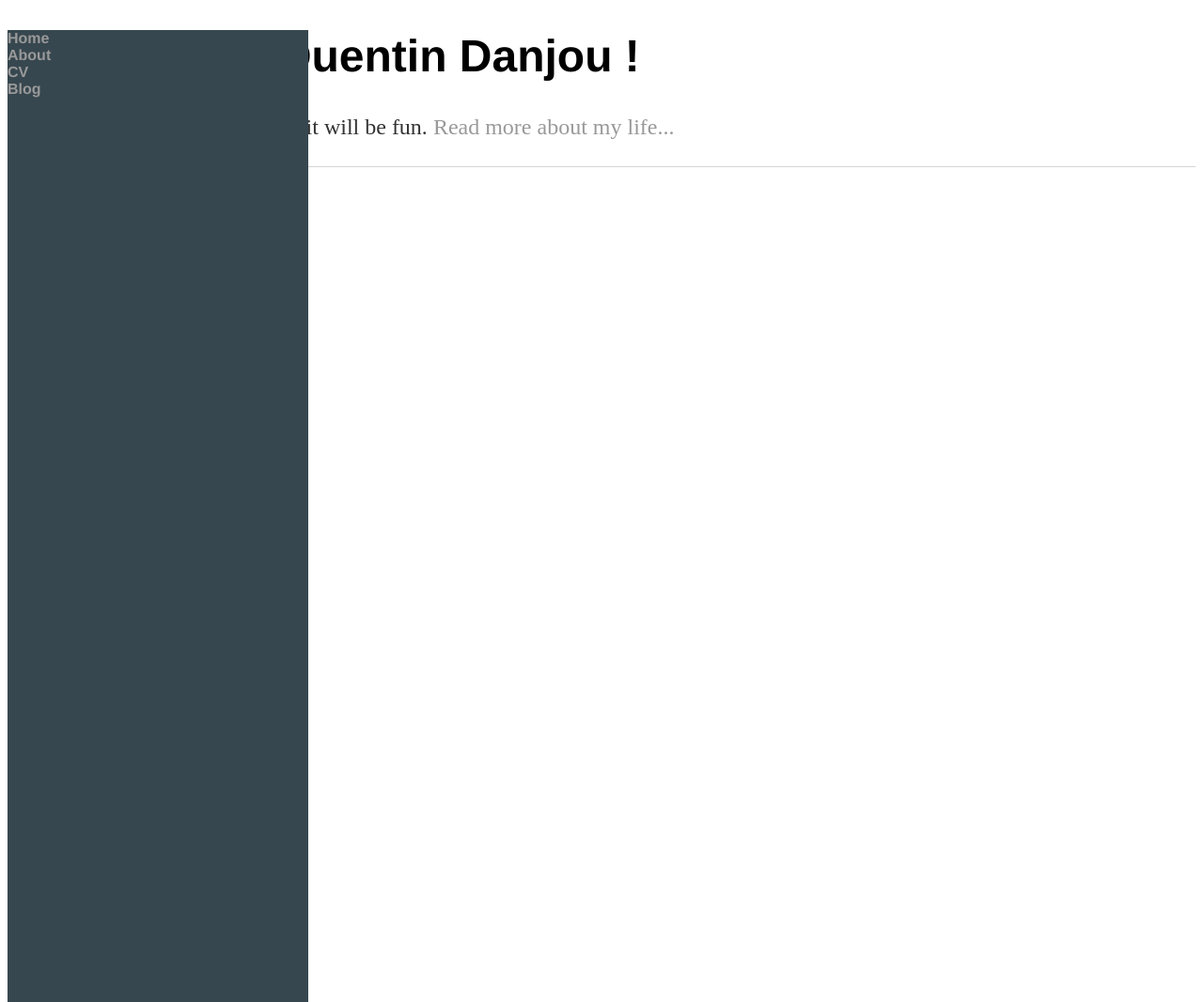
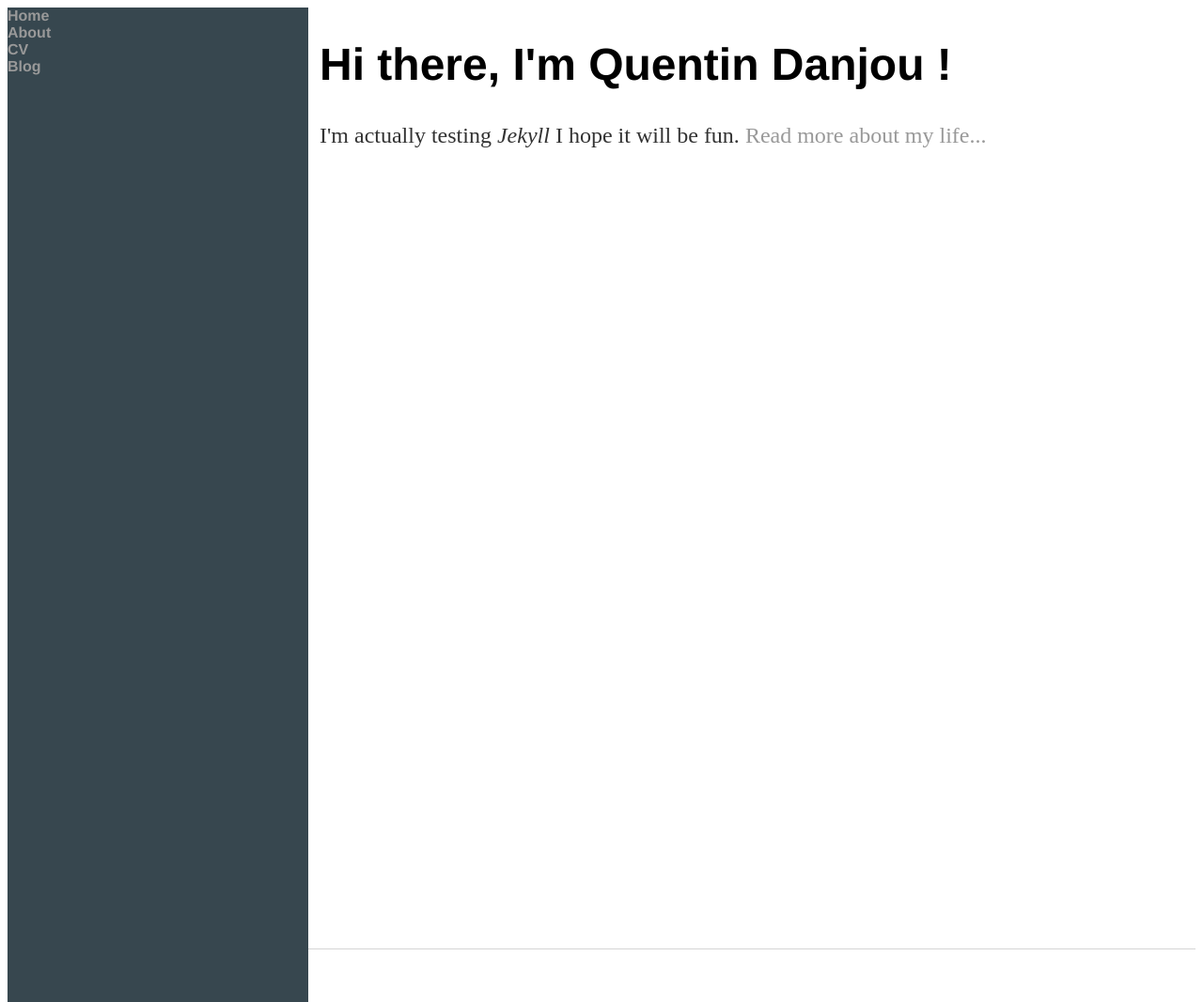
Before and after one commit to danjou-a/danjou-a.github.io, a Jekyll site: the page built from index.html, in a window 1280 px wide and 1067 px high. Shown: the whole window at 94% size. Built offline with Jekyll 4.4.1, drawn with Linux system fonts in a browser that asks for light colours.

Commit message:
side bar modifications

```diff
--- a/_layouts/default.html
+++ b/_layouts/default.html
@@ -21,8 +21,8 @@
     </div><!-- /.container -->
     <footer>
       <ul>
-	<li><a href="mailto:quentin.danjou@live.com">email</a></li>
-	<li><a href="https://github.com/danjou-a">github.com/danjou-a</a></li>
+      	<li><a href="mailto:quentin.danjou@live.com">email</a></li>
+      	<li><a href="https://github.com/danjou-a">github.com/danjou-a</a></li>
       </ul>
     </footer>
   </body>
--- a/css/main.css
+++ b/css/main.css
@@ -1,7 +1,7 @@
-body {
-    /* margin: 60px auto; */
-    /* width: 70%; */
-}
+/* body {
+    margin: 60px auto;
+    width: 70%;
+} */
 
 nav ul, footer ul {
     font-family:'Helvetica', 'Arial', 'Sans-Serif';
@@ -24,6 +24,12 @@ nav ul{
     display: inline;
     margin-right: 20px;
 } */
+
+.container {
+    margin-left:25%;
+    padding:1px 16px;
+    height:1000px;
+}
 
 a {
     text-decoration: none;
```
